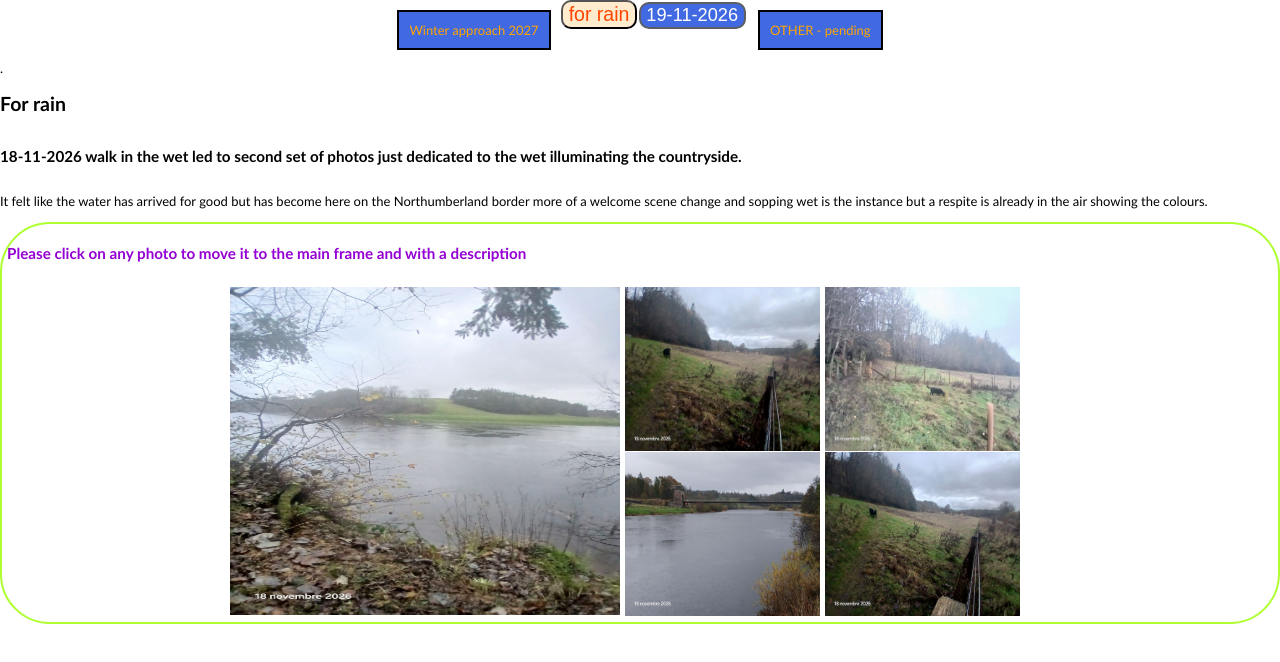
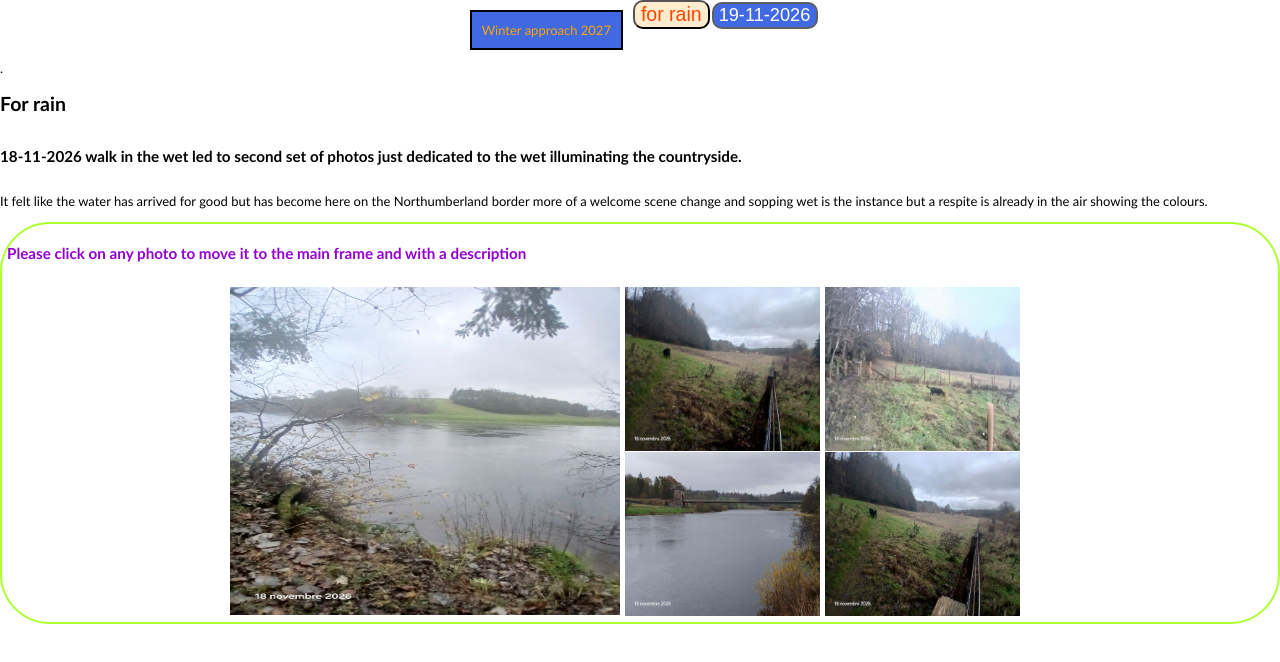
Before and after one commit to Iamcertainlyhappytoday/macal, a plain HTML site: page forain.html in a window 1280 px wide. Drawn offline with Linux system fonts and the light colour scheme.

Commit message:
Fix HTML encoding issues in forain.html

```diff
--- a/forain.html
+++ b/forain.html
@@ -37,7 +37,7 @@
 	</div>
 	<a href="morningscene.html"><button class="button" onmouseover="changeRed('button','grey','springgreen')"
         onmouseout="changeStyle('button', '#FFF', 'royalblue')"   >  19-11-2026 </button> </a>
-    <span class="chlarge">OTHER -  pending</span>
+
 </div>
 <main class="fc">.
     <div class="fc" id="leader">
```
